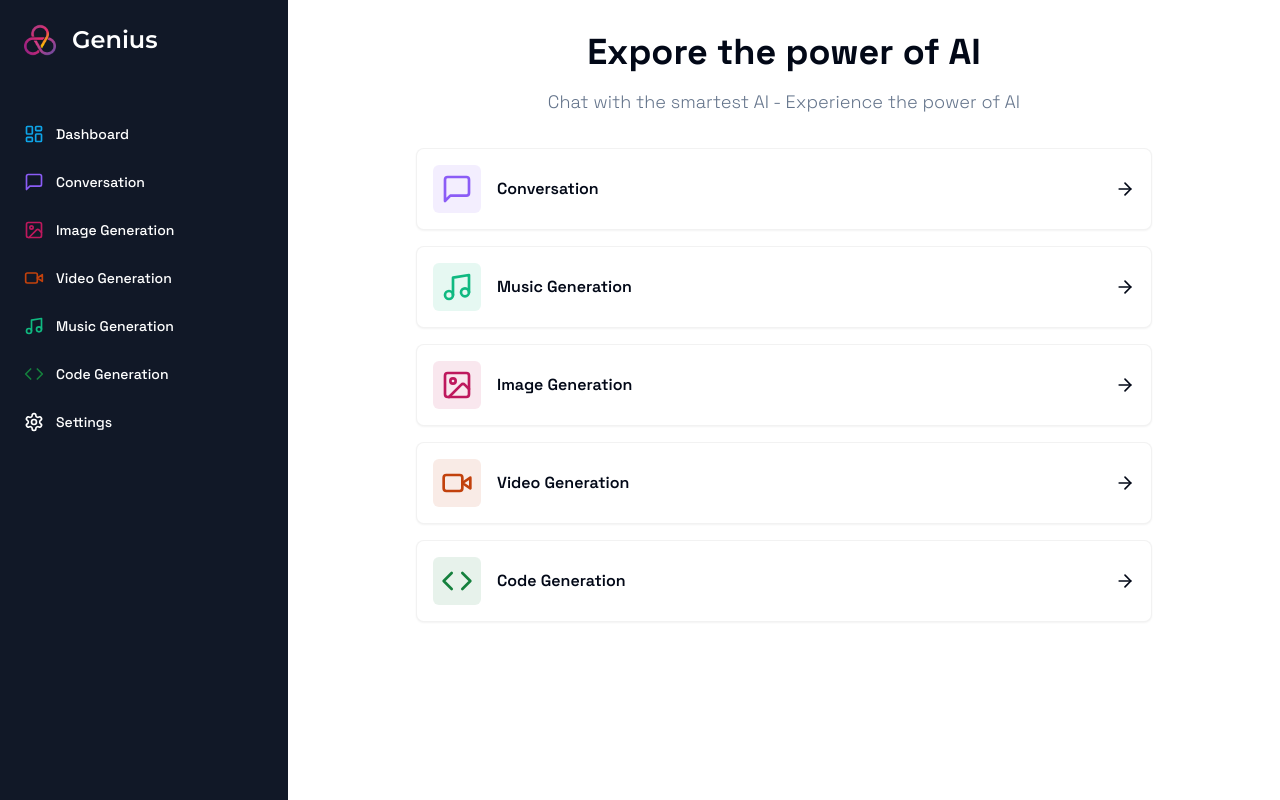
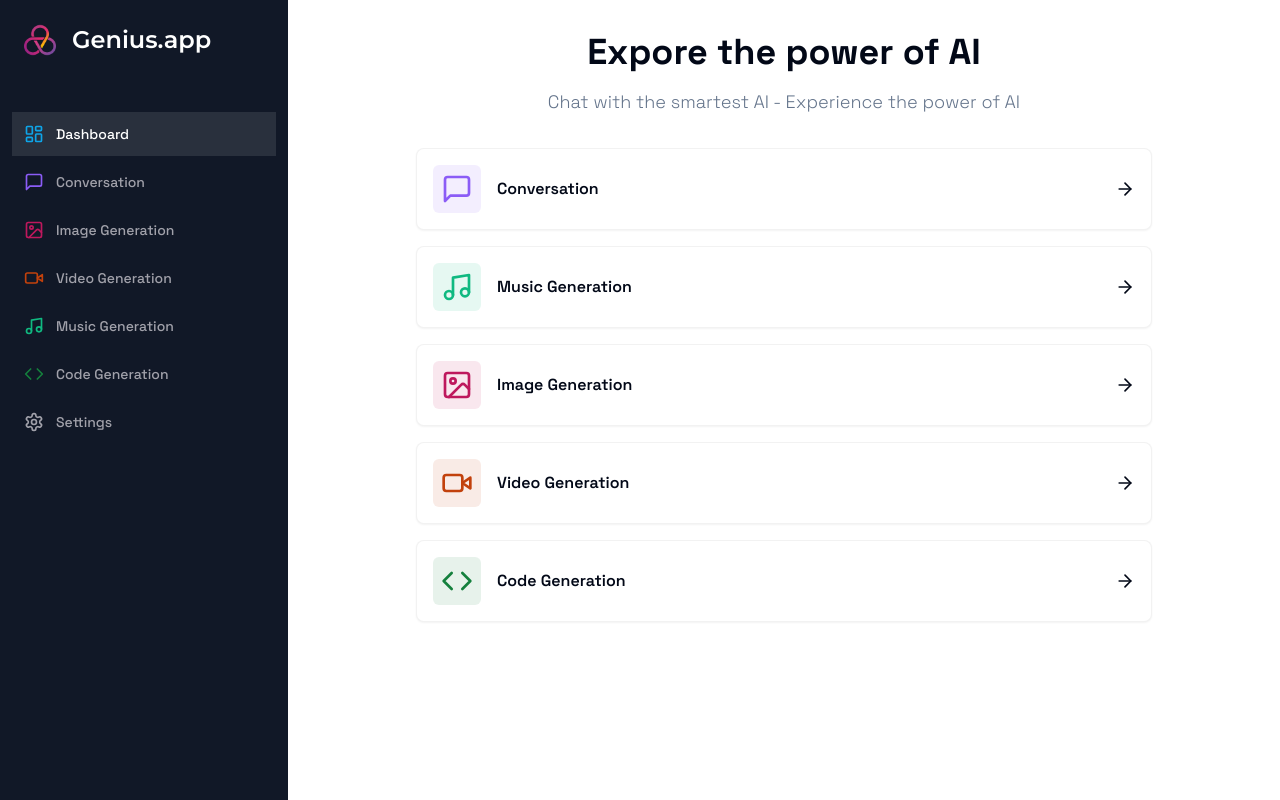
Before and after one commit to eiudogabriel/ai-saas, a Next.js app: page /dashboard in a window 1280 px wide. Built offline with nearby package versions, Linux system fonts and the light colour scheme.

Commit message:
fix: Sidebar active

```diff
--- a/components/sidebar.tsx
+++ b/components/sidebar.tsx
@@ -3,6 +3,7 @@
 import { Montserrat } from "next/font/google";
 import Image from "next/image";
 import Link from "next/link";
+import { usePathname } from "next/navigation";
 
 import { cn } from "@/lib/utils";
 import { Code, ImageIcon, LayoutDashboard, MessageSquare, Music, Settings, VideoIcon } from "lucide-react";
@@ -54,6 +55,8 @@
 ]
 
 const Sidebar = () => {
+  const pathname = usePathname();
+
   return (
     <div className="space-y-4 py-4 flex flex-col h-full bg-[#111827] text-white">
       <div className="px-3 py-2 flex-1">
@@ -62,11 +65,11 @@
             <Image fill alt="Logo" src="/logo.png" />
           </div>
           <h1 className={cn("text-2xl font-bold", montserrat.className)}>
-            Genius
+            Genius.app
           </h1>
         </Link>
         <div className="space-y-1">{routes.map((route) => (
-            <Link className="text-sm group flex p-3 w-full justify-start font-medium cursor-pointer hover:text-white hover:bg-white/10 transition" href={route.href} key={route.href}>
+            <Link className={cn("text-sm group flex p-3 w-full justify-start font-medium cursor-pointer hover:text-white hover:bg-white/10 transition", pathname === route.href ? "text-white bg-white/10" : "text-zinc-400")} href={route.href} key={route.href}>
                 <div className="flex items-center flex-1">
                     <route.icon className={cn("h-5 w-5 mr-3", route.color)} />
                     {route.label}
```
